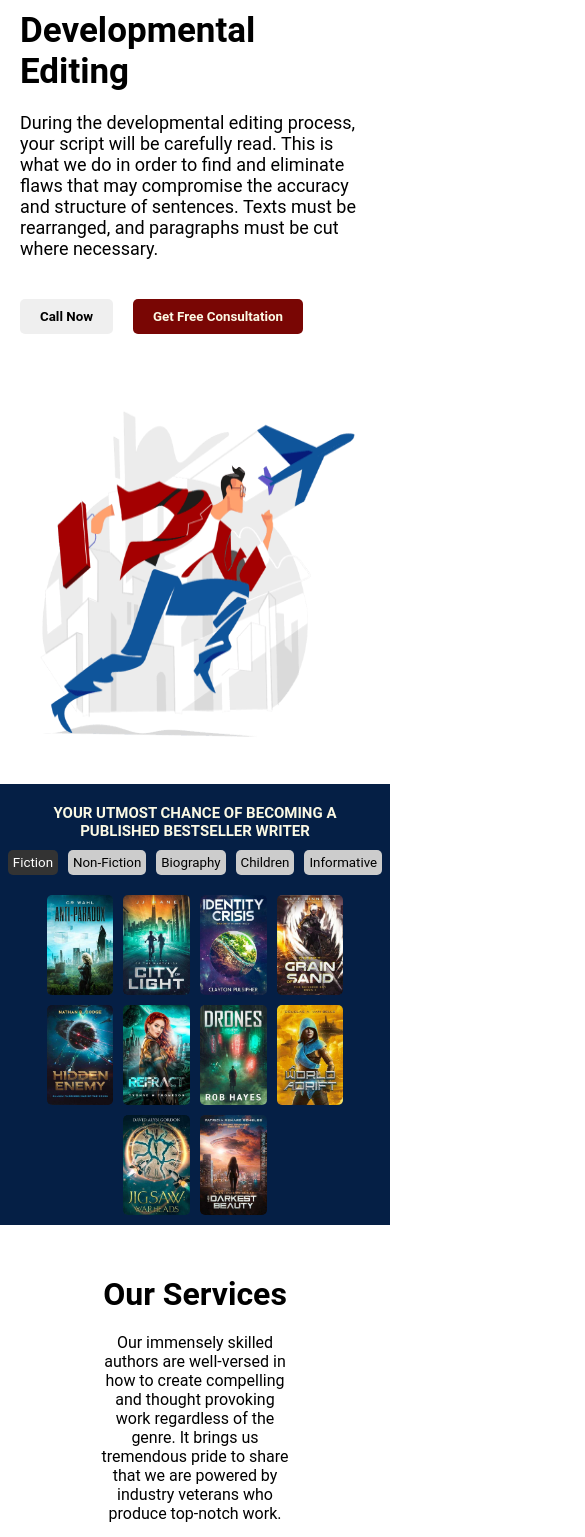
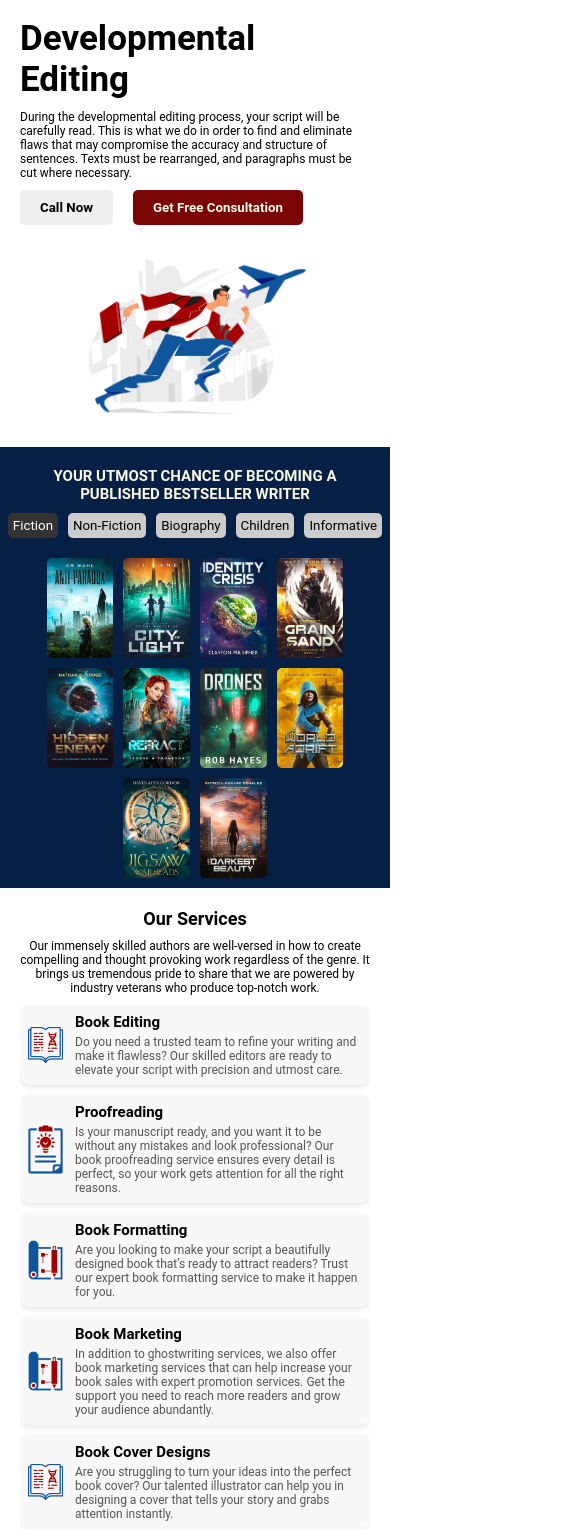
Before and after one commit to yasraa/Aurthors-of-usa, a React (Vite) app: page /book-review in a window 390 px wide. Shown: the part 4821-6358 px from the top of the page, 585 px wide, since content can reach past the window. Built offline with nearby package versions, Linux system fonts and the light colour scheme.

Commit message:
updated ui

```diff
--- a/src/components/Faq.jsx
+++ b/src/components/Faq.jsx
@@ -19,7 +19,7 @@ const FAQ = ({ data }) => {
           style={{
             backgroundColor: "var(--red)",
             padding: "15px 20px",
-            width: "75vw",
+            width: "100%",
             borderRadius: "5px",
             color: "var(--pearl)",
             marginBottom: "10px",
--- a/src/components/Footer.jsx
+++ b/src/components/Footer.jsx
@@ -15,9 +15,7 @@ const Footer = () => {
     return (
         <div className='footer'>
             <div className="footer-contact">
-                <div className="left-footer">
 
-                </div>
                 <div className="right-footer">
                  <div className="con-foot">
                     <h2>Let's Get Started</h2>
--- a/src/components/Slides.jsx
+++ b/src/components/Slides.jsx
@@ -107,7 +107,7 @@ const Slides = ({tabs}) => {
       <div className='slco'>
           <div className="slco-h">
         <h2> {activeTab.heading}</h2>
-        <p style={{ maxWidth: "500px", margin: "0 auto 20px", fontSize: "18px" }}>
+        <p>
           {activeTab.paragraph}
         </p>
         <div className="hero1btn">
@@ -118,7 +118,6 @@ const Slides = ({tabs}) => {
         <img
           src={activeTab.img}
           alt={activeTab.label}
-          style={{ height:'360px',width: "360px", borderRadius: "10px" }}
         />
       </div>
       </div>
--- a/src/components/Testimonials.jsx
+++ b/src/components/Testimonials.jsx
@@ -63,25 +63,13 @@ const Testimonials = ({service}) => {
     <div className="services">
       <div className="serv">
         <h1 style={{textAlign:"center"}}>Our Services</h1>
-        <p style={{textAlign:"center"}}>Our immensely skilled authors are well-versed in how to create compelling and thought provoking work regardless of the genre.
+        <p >Our immensely skilled authors are well-versed in how to create compelling and thought provoking work regardless of the genre.
              It brings us tremendous pride to share that we are powered by industry veterans who produce top-notch work.</p>
-    <div style={{ position: "relative", width: "977px", margin: "auto" }}>
+    <div className="servcon">
       {/* Left Arrow */}
       <button
         onClick={scrollLeft}
-        style={{
-          position: "absolute",
-          left: 0,
-          top: "50%",
-          transform: "translateY(-50%)",
-          zIndex: 2,
-          background: "var(--blue)",
-          color: "#fff",
-          border: "none",
-          padding: "15px",
-          cursor: "pointer",
-          borderRadius:"50%"
-        }}
+      className="lefarr"
       >
         ◀
       </button>
@@ -89,45 +77,24 @@ const Testimonials = ({service}) => {
       {/* Scrollable container */}
       <div
         ref={sliderRef}
-        style={{
-          display: "flex",
-          overflowX: "auto",
-          scrollBehavior: "smooth",
-          gap: "20px",
-          padding: "20px",
-          scrollbarWidth: "none"
-        }}
+        className="servmain"
       >
         {sliderData.map((item, index) => (
           <div
             key={index}
-            style={{
-              width: "300px",
-              height: "300px",
-              background: "#f8f8f8",
-              borderRadius: "10px",
-              padding: "15px",
-              boxShadow: "0 2px 6px rgba(0,0,0,0.1)",
-              flexShrink: 0,
-              display:"flex",
-              flexDirection:"column",
-              justifyContent:"center",
-              alignItems:"center"
-            }}
+          className="servcard"
           >
             <img
               src={item.img}
               alt={item.title}
-              style={{
-                width: "70px",
-                height: "auto",
 
-              }}
             />
-            <h3 style={{ margin: "10px 0 5px" }}>{item.title}</h3>
-            <p style={{ fontSize: "14px", color: "#555",textAlign:"center" }}>
+            <div className="servcardcon">
+            <h3>{item.title}</h3>
+            <p >
               {item.description}
             </p>
+            </div>
           </div>
         ))}
       </div>
@@ -135,19 +102,7 @@ const Testimonials = ({service}) => {
       {/* Right Arrow */}
       <button
         onClick={scrollRight}
-        style={{
-          position: "absolute",
-          right: 0,
-          top: "50%",
-          transform: "translateY(-50%)",
-          zIndex: 2,
-          background: "var(--blue)",
-          color: "#fff",
-          border: "none",
-          padding: "15px",
-          cursor: "pointer",
-          borderRadius:"50%"
-        }}
+className="rigarr"
       >
         ▶
       </button>
--- a/src/index.css
+++ b/src/index.css
@@ -15,5 +15,5 @@
 }
 body{
   width: 100vw;
-  overflow-x: hidden;
+overflow-x: hidden;
 }
--- a/src/styles/Footer.css
+++ b/src/styles/Footer.css
@@ -128,6 +128,16 @@ align-items: center;
   transform: translateY(-1px);
 }
 @media (max-width: 900px) {
+    .footer-contact {
+        display: none;
+    }
+    .ftop{
+        gap: 10px;
+        flex-wrap: wrap;
+    }
+    .ftop img{
+        width: 120px;
+    }
     .btom{
         padding: 10px 20px;
     }
--- a/src/styles/Testimonials.css
+++ b/src/styles/Testimonials.css
@@ -57,3 +57,137 @@
         justify-content: center;
         align-items: center;
     }
+      .serv p  {
+            font-size: 15px;
+            text-align: center;
+        }
+
+    .servcon{
+        position: relative; width: 83%
+        ; margin: auto ;
+    }
+    .lefarr{
+          position: absolute;
+          left: 0;
+          top: 50%;
+          transform: translateY(-50%);
+          z-index:  2;
+          background: var(--blue);
+          color: #fff;
+          border: none;
+          padding: 15px;
+          cursor: pointer;
+          border-radius: 50%;
+    }
+    .rigarr{
+         position: absolute;
+      right: 0;
+          top: 50%;
+          transform: translateY(-50%);
+          z-index:  2;
+          background: var(--blue);
+          color: #fff;
+          border: none;
+          padding: 15px;
+          cursor: pointer;
+          border-radius: 50%;
+    }
+    .servmain{
+         display: flex;
+  overflow-x: auto;
+  scroll-behavior: smooth;
+  gap: 20px;
+  padding: 20px;
+  scrollbar-width: none; /* For Firefox */
+    }
+    .servmain::-webkit-scrollbar {
+  display: none;
+}
+.servcard
+{
+  width: 300px;
+  height: 300px;
+  background: #f8f8f8;
+  border-radius: 10px;
+  padding: 15px;
+  box-shadow: 0 2px 6px rgba(0, 0, 0, 0.1);
+  flex-shrink: 0;
+  display: flex;
+  flex-direction: column;
+  justify-content: center;
+  align-items: center;
+}
+.servcardcon{
+text-align: center;
+}
+.servcard img{
+    width: 70px;
+}
+.servcardcon p
+{
+    color: #555;
+    font-size: 14px;
+
+}
+
+    @media (max-width: 745px) {
+        .serv{
+                    padding: 20px 20px;
+                    gap: 10px;
+        }
+        .serv h1{
+            font-size: 18px;
+            font-weight: bolder
+        }
+         .serv p  {
+            font-size: 12px;
+        }
+.servmain{
+        flex-wrap: wrap;
+        padding: 0;
+}
+.servcon{
+    margin: 0;
+    width: 100%;
+}
+.servcard{
+ width: 100%;
+ flex-direction: row;
+ height: fit-content;
+ padding: 8px;
+ gap:12px;
+}
+.servcard img{
+    width: 35px;
+}
+.servcardcon{
+    text-align: start;
+    display: flex;
+    flex-direction: column;
+    gap: 4px
+}
+.servcardcon h3{
+   font-size: 15px;
+}
+.servcardcon p
+{
+   font-size: 12px;
+   text-align: start;
+}
+
+    }
+    @media (max-width: 945px) {
+.servcon button{
+    display: none;
+}
+.servmain{
+    flex-direction: column;
+    gap: 10px;
+
+}
+.servcon {
+        display: flex
+;
+        justify-content: center;
+    }
+    }
--- a/src/styles/faq.css
+++ b/src/styles/faq.css
@@ -5,10 +5,24 @@
     align-items: center;
     flex-direction: column;
     gap: 10px;
-    padding-top: 40px ;
+    padding: 40px 100px;
 }
 .faq-container h3{
     font-size: 35px;
     color: var(--blue);
     margin-bottom:20px ;
+    text-align: center;
 }
+   @media (max-width: 945px) {
+
+   }
+
+     @media (max-width: 745px) {
+     .faq-container{
+        padding: 20px 20px;
+
+     }
+     .faq-container h3{
+        font-size: 20px;
+     }
+     }
--- a/src/styles/hero.css
+++ b/src/styles/hero.css
@@ -209,6 +209,9 @@ color: var(--blue);
     height: fit-content;
     width: 100%;
   }
+  .mainimg img{
+    width: 220px
+  }
   .left-main2{
     width: 100%;
     align-items: center;
--- a/src/styles/location.css
+++ b/src/styles/location.css
@@ -1,14 +1,16 @@
 .location{
-    height: 50vh;
+    height:fit-content;
     padding: 20px 100px;
     display: flex;
     flex-direction: column;
     justify-content: center;
     gap: 30px;
+    width: 100vw;
 }
 .location h4{
     font-size: 35px;
     color: var(--blue);
+    text-align: center;
 }
 .cities ul{
     display: flex;
@@ -23,3 +25,24 @@
 .cities ul li a{
     color: var(--blue);
 }
+
+    @media (max-width: 745px) {
+        .location{
+            padding: 20px 20px;
+            gap: 20px;
+        }
+        .location h4{
+    font-size: 20px;
+    }
+    .cities{
+        flex-wrap: wrap;
+        height: fit-content;
+    }
+    .cities ul{
+        gap: 10px;
+        height: 52vh;
+    }
+    .cities ul li{
+        font-size: 12px
+    }
+    }
--- a/src/styles/slides.css
+++ b/src/styles/slides.css
@@ -7,13 +7,14 @@
     flex-wrap: wrap;
 }
 .slco img{
-    width: 326px;
+    width: 526px;
     height: auto;
 }
 .slco-h{
     gap: 20px;
     display: flex;
     flex-direction: column;
+    width: 40vw;
 }
 .slco-h h2{
     font-size: 35px;
@@ -69,6 +70,10 @@ width: auto;
 }
 .sec-slide-btn{
     margin-bottom: 20px;
+    display: flex;
+    justify-content: space-around;
+    flex-wrap: wrap;
+    row-gap: 8px;
 }
 .sec-slide-btn button{
               padding: 10px 20px;
@@ -76,6 +81,9 @@ width: auto;
               cursor: pointer;
               border-radius: 5px;
 }
+    .slco-h p{
+        font-size: 18px;
+    }
 @media (max-width: 945px) {
     .sec-slide-btn button{
         padding: 5px;
@@ -120,4 +128,18 @@ width: auto;
     .sec-slide h2 {
         font-size: 15px;
     }
+    .slco-h{
+        gap: 10px;
+        width: 100%;
+    }
+    .slco-h p{
+        font-size: 12px;
+    }
+    .slco{
+        gap: 10px;
+    }
+    .slco img{
+    width: 250px;
+    height: auto;
 }
+}
```
